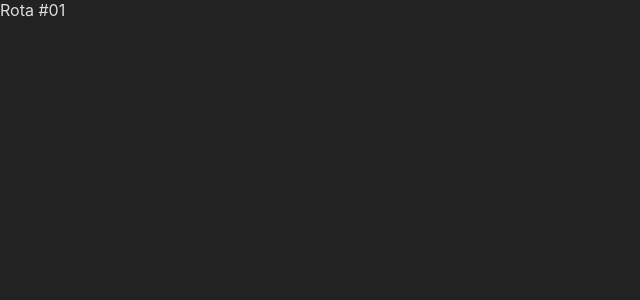
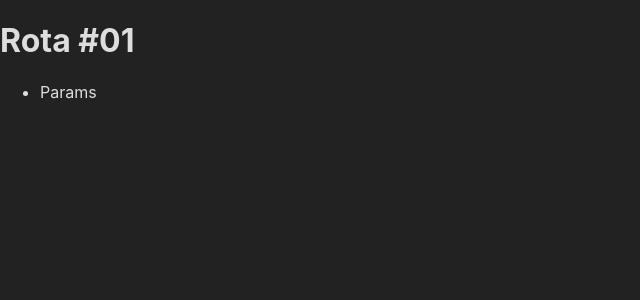
Before and after one commit to Breno44/basicNext, a Next.js app: page /routes/rota in a window 1280 px wide. Shown: the top 300 px of the page, without its empty margins (0-640 px from the left). Built offline with nearby package versions, Linux system fonts and the light colour scheme.

Commit message:
feat:navigating between routes

```diff
--- a/pages/routes/rota.jsx
+++ b/pages/routes/rota.jsx
@@ -1,5 +1,14 @@
+import Link from "next/link"
+
 export default function index() {
     return (
-        <div>Rota #01</div>
+        <div>
+            <h1>Rota #01</h1>
+            <ul>
+                <Link href="/routes/params?id=08&nome=Breno">
+                    <li>Params</li>
+                </Link>
+            </ul>
+        </div>
     )
 }
```
Also changed, not shown: pages/routes/params.jsx (+7 -1 lines).
